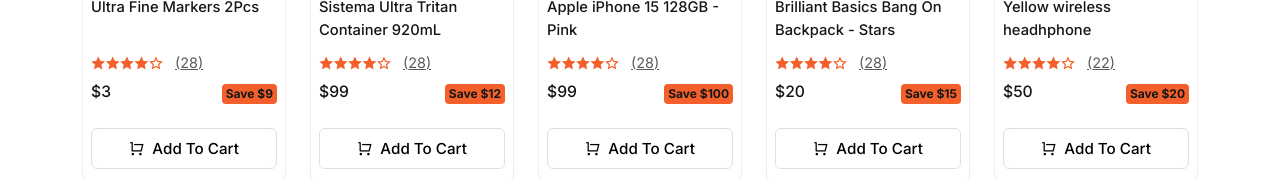
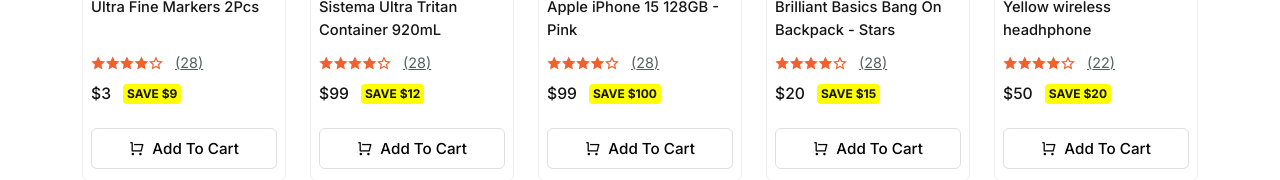
Before and after one commit to psujan/ecommerce-template, a React (Vite) app: page /shop-by-deal in a window 1280 px wide. Shown: the part 487-667 px from the top of the page. Built offline with nearby package versions, Linux system fonts and the light colour scheme.

Commit message:
fix : product card for deals

```diff
--- a/src/assets/sass/components/ui/_product_card.scss
+++ b/src/assets/sass/components/ui/_product_card.scss
@@ -24,6 +24,7 @@
       padding-top: 14px;
       display: flex;
       justify-content: space-between;
+      align-items: center;
       font-size: 0.98rem;
     }
   }
@@ -113,7 +114,7 @@
   top:0;
   left:0;
   transform: none;
-  background-color: $primary;
+  margin-left: 12px;
   // color:$white;
   letter-spacing: normal;
 }
--- a/src/components/ui/ProductCard.jsx
+++ b/src/components/ui/ProductCard.jsx
@@ -38,10 +38,15 @@
                 </a>
               </span>
             </div>
-            <div className="pprice">
+            <div
+              className={`pprice ${isSpecial ? "justify-content-start" : ""}`}
+            >
               <span className="fw-medium">${discountPrice}</span>
               {isSpecial ? (
-                <SpecialTag text={`Save $${saveAmount}`} controlClass="special-tag-price"/>
+                <SpecialTag
+                  text={`SAVE $${saveAmount}`}
+                  controlClass="special-tag-price"
+                />
               ) : (
                 <span className="text-muted text-line-through">${price}</span>
               )}
```
